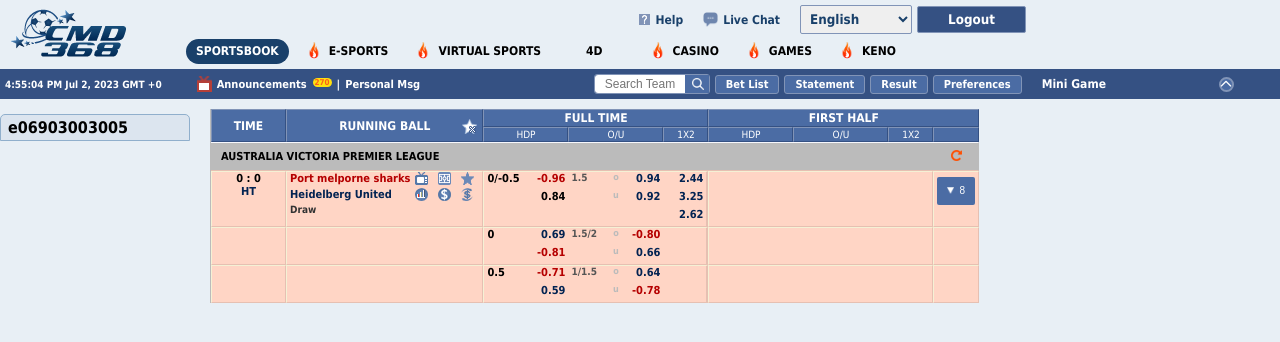
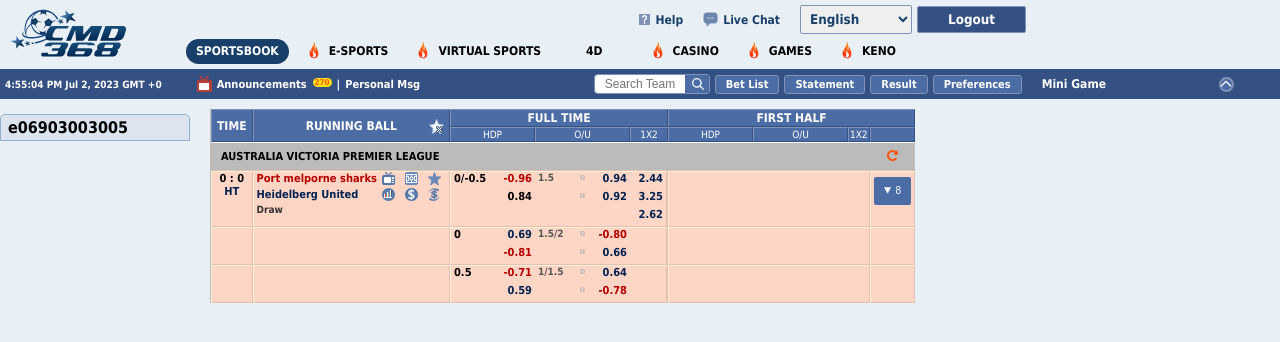
Before and after one commit to Anastasia2403/test_js-dynamics, a React (Create React App) app: page /#/sportsbook in a window 1280 px wide. Shown: the top 342 px of the page. Built offline with nearby package versions, Linux system fonts and the light colour scheme.

Commit message:
remove min-width from cell

```diff
--- a/src/components/sportsbookTable/index.tsx
+++ b/src/components/sportsbookTable/index.tsx
@@ -29,11 +29,11 @@
               <img src={clear} alt="clear" className={style.clearIcon} />
             </th>
 
-            <th className={classNames(style.headerCell, style.fullTime)} colSpan={3}>
+            <th className={classNames(style.headerCell)} colSpan={3}>
               full time
             </th>
 
-            <th className={classNames(style.headerCell, style.firstHalf)} colSpan={4}>
+            <th className={classNames(style.headerCell)} colSpan={4}>
               first half
             </th>
           </tr>
@@ -43,15 +43,15 @@
 
             <th className={classNames(style.headerCell, style.ou)}>O/U</th>
 
-            <th className={classNames(style.headerCell, style.oneXTwo)}>1x2</th>
+            <th className={classNames(style.headerCell)}>1x2</th>
 
             <th className={classNames(style.headerCell, style.hdp)}>HDP</th>
 
             <th className={classNames(style.headerCell, style.ou)}>O/U</th>
 
-            <th className={classNames(style.headerCell, style.oneXTwo)}>1x2</th>
+            <th className={classNames(style.headerCell)}>1x2</th>
 
-            <th className={classNames(style.headerCell, style.empty)}></th>
+            <th className={classNames(style.headerCell)}></th>
           </tr>
         </thead>
         <tbody>
@@ -73,11 +73,11 @@
               <p className={style.textBlue}>HT</p>
             </td>
 
-            <td className={classNames(style.bodyCell, style.runningBall)}>
+            <td className={classNames(style.bodyCell)}>
               <div className={style.runningBallRow}>
                 <p className={style.textRed}>Port melporne sharks</p>
 
-                <div className={style.linkBlock}>
+                <div>
                   <Link to="#" className={style.runningBallLink}>
                     <img src={televisionOn} alt="tv" className={style.TVIcon} />
                   </Link>
@@ -95,7 +95,7 @@
               <div className={style.runningBallRow}>
                 <p className={style.textBlue}>Heidelberg United</p>
 
-                <div className={style.linkBlock}>
+                <div>
                   <Link to="#" className={style.runningBallLink}>
                     <img src={chart} alt="chart" className={style.TVIcon} />
                   </Link>
@@ -141,7 +141,7 @@
               </div>
             </td>
 
-            <td className={classNames(style.bodyCell, style.oneXTwo, style.oneXTwoColumn)}>
+            <td className={classNames(style.bodyCell, style.oneXTwoColumn)}>
               <p className={classNames(style.textBlue, style.activeNumber, style.oneXTwoRow)}>2.44</p>
 
               <p className={classNames(style.textBlue, style.activeNumber, style.oneXTwoRow)}>3.25</p>
@@ -149,9 +149,9 @@
               <p className={classNames(style.textBlue, style.activeNumber, style.oneXTwoRow)}>2.62</p>
             </td>
 
-            <td className={classNames(style.bodyCell, style.firstHalf)} colSpan={3}></td>
+            <td className={classNames(style.bodyCell)} colSpan={3}></td>
 
-            <td className={classNames(style.bodyCell, style.empty)}>
+            <td className={classNames(style.bodyCell)}>
               <button className={style.showMore}>
                 <img src={rightArrow} alt="arrow" className={style.arrowIcon} />8
               </button>
@@ -161,7 +161,7 @@
           <tr className={style.bodyRow}>
             <td className={classNames(style.bodyCell, style.time)}></td>
 
-            <td className={classNames(style.bodyCell, style.runningBall)}></td>
+            <td className={classNames(style.bodyCell)}></td>
 
             <td className={classNames(style.bodyCell, style.hdp, style.hdpColumn)}>
               <div className={style.hdpRow}>
@@ -189,7 +189,7 @@
               </div>
             </td>
 
-            <td className={classNames(style.bodyCell, style.oneXTwo, style.oneXTwoColumn)}>
+            <td className={classNames(style.bodyCell, style.oneXTwoColumn)}>
               <p className={classNames(style.textBlue, style.activeNumber, style.oneXTwoRow)}></p>
 
               <p className={classNames(style.textBlue, style.activeNumber, style.oneXTwoRow)}></p>
@@ -197,15 +197,15 @@
               <p className={classNames(style.textBlue, style.activeNumber, style.oneXTwoRow)}></p>
             </td>
 
-            <td className={classNames(style.bodyCell, style.firstHalf)} colSpan={3}></td>
+            <td className={classNames(style.bodyCell)} colSpan={3}></td>
 
-            <td className={classNames(style.bodyCell, style.empty)}></td>
+            <td className={classNames(style.bodyCell)}></td>
           </tr>
 
           <tr className={style.bodyRow}>
             <td className={classNames(style.bodyCell, style.time)}></td>
 
-            <td className={classNames(style.bodyCell, style.runningBall)}></td>
+            <td className={classNames(style.bodyCell)}></td>
 
             <td className={classNames(style.bodyCell, style.hdp, style.hdpColumn)}>
               <div className={style.hdpRow}>
@@ -233,7 +233,7 @@
               </div>
             </td>
 
-            <td className={classNames(style.bodyCell, style.oneXTwo, style.oneXTwoColumn)}>
+            <td className={classNames(style.bodyCell, style.oneXTwoColumn)}>
               <p className={classNames(style.textBlue, style.activeNumber, style.oneXTwoRow)}></p>
 
               <p className={classNames(style.textBlue, style.activeNumber, style.oneXTwoRow)}></p>
@@ -241,9 +241,9 @@
               <p className={classNames(style.textBlue, style.activeNumber, style.oneXTwoRow)}></p>
             </td>
 
-            <td className={classNames(style.bodyCell, style.firstHalf)} colSpan={3}></td>
+            <td className={classNames(style.bodyCell)} colSpan={3}></td>
 
-            <td className={classNames(style.bodyCell, style.empty)}></td>
+            <td className={classNames(style.bodyCell)}></td>
           </tr>
         </tbody>
       </table>
--- a/src/components/sportsbookTable/sportsbookTable.module.css
+++ b/src/components/sportsbookTable/sportsbookTable.module.css
@@ -22,13 +22,12 @@
 }
 
 .time {
-  min-width: 75px;
   text-align: center;
+  padding: 0 5px;
 }
 
 .runningBall {
   position: relative;
-  min-width: 195px;
 }
 
 .clearIcon {
@@ -42,14 +41,6 @@
 
 .ou {
   min-width: 95px;
-}
-
-.oneXTwo {
-  min-width: 45px;
-}
-
-.empty {
-  min-width: 45px;
 }
 
 .headerRow .headerCell {
@@ -126,11 +117,6 @@
   justify-content: space-between;
 }
 
-.linkBlock {
-  display: flex;
-  align-items: center;
-}
-
 .runningBallLink {
   margin: 0 5px;
 }
```
